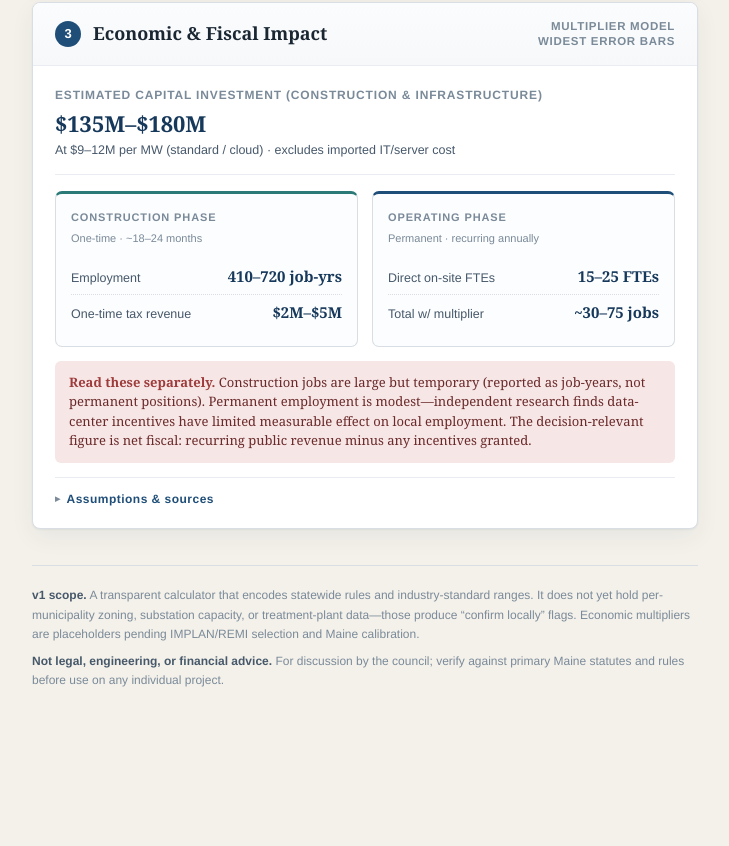
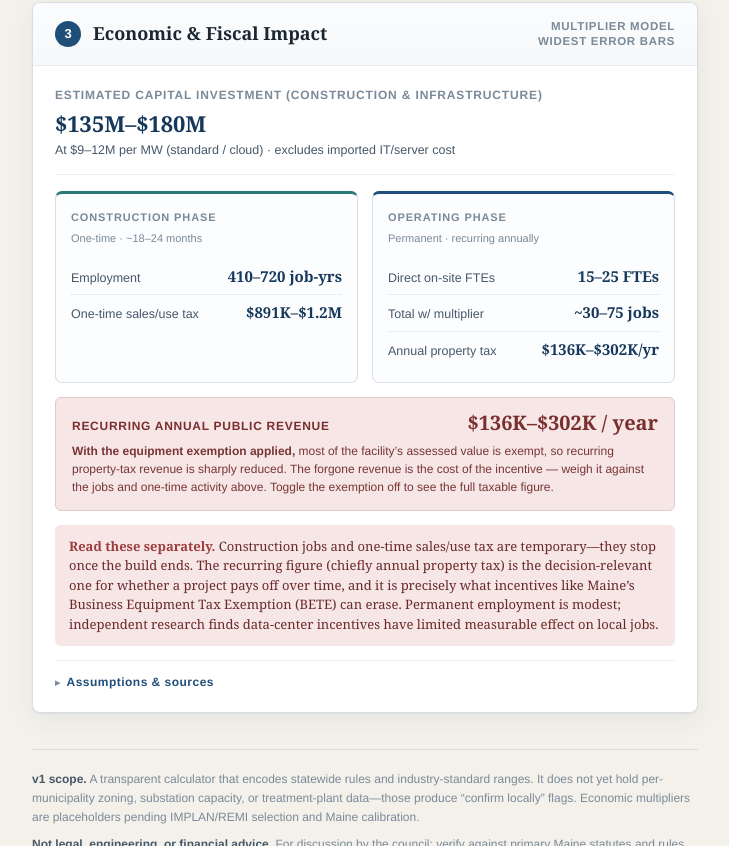
Before and after one commit to dmatz92/data_center_Maine_tool, a plain HTML site: page index.html in a window 1280 px wide. Shown: the part 1919-2765 px from the top of the page, without its empty margins (440-1169 px from the left). Before the commit the page ends 2689 px from the top, so only its background shows below. Drawn offline with Linux system fonts and the light colour scheme.

Commit message:
Update index.html

```diff
--- a/index.html
+++ b/index.html
@@ -201,6 +201,21 @@
   }
   .econ-caveat b { color: var(--red); }
 
+  .netfiscal {
+    margin-top: 14px; padding: 14px 16px; background: var(--green-bg); border-radius: 6px;
+    border: 1px solid #cfe3d2;
+  }
+  .nf-row { display: flex; justify-content: space-between; align-items: baseline; gap: 12px; }
+  .nf-label {
+    font-family: 'Helvetica Neue', Arial, sans-serif; font-size: 12px; font-weight: 700;
+    text-transform: uppercase; letter-spacing: .06em; color: #2c5d34;
+  }
+  .nf-val { font-size: 20px; font-weight: 700; color: #2c5d34; line-height: 1.1; text-align: right; }
+  .nf-note {
+    font-family: 'Helvetica Neue', Arial, sans-serif; font-size: 12px; color: #3f6b46;
+    margin-top: 6px; line-height: 1.5;
+  }
+
   /* expandable sources */
   details.sources { margin-top: 14px; border-top: 1px solid var(--line-soft); padding-top: 12px; }
   details.sources summary {
@@ -311,6 +326,14 @@
         </select>
         <div class="hint">Diesel generators are the main air-permit trigger.</div>
       </div>
+      <div class="field">
+        <label for="exempt">Equipment tax exemption (BETE-style)?</label>
+        <select id="exempt">
+          <option value="yes">Yes &mdash; equipment exempt (typical incentive)</option>
+          <option value="no">No &mdash; fully taxable</option>
+        </select>
+        <div class="hint">Maine&rsquo;s Business Equipment Tax Exemption exempts most business equipment from property tax, and eligible equipment from sales tax. Toggling shows how much public revenue the exemption forgoes.</div>
+      </div>
     </aside>
 
     <!-- RESULTS -->
@@ -400,25 +423,34 @@
               <div class="ph-label">Construction phase</div>
               <div class="ph-sub">One-time &middot; ~18&ndash;24 months</div>
               <div class="ph-row"><span class="ph-k">Employment</span><span class="ph-v" id="cjobs">&mdash;</span></div>
-              <div class="ph-row"><span class="ph-k">One-time tax revenue</span><span class="ph-v" id="ctax">&mdash;</span></div>
+              <div class="ph-row"><span class="ph-k">One-time sales/use tax</span><span class="ph-v" id="ctax">&mdash;</span></div>
             </div>
             <div class="phase operate">
               <div class="ph-label">Operating phase</div>
               <div class="ph-sub">Permanent &middot; recurring annually</div>
               <div class="ph-row"><span class="ph-k">Direct on-site FTEs</span><span class="ph-v" id="ojobs">&mdash;</span></div>
               <div class="ph-row"><span class="ph-k">Total w/ multiplier</span><span class="ph-v" id="ojobstot">&mdash;</span></div>
+              <div class="ph-row"><span class="ph-k">Annual property tax</span><span class="ph-v" id="proptax">&mdash;</span></div>
             </div>
           </div>
+          <div class="netfiscal" id="netfiscal">
+            <div class="nf-row">
+              <span class="nf-label">Recurring annual public revenue</span>
+              <span class="nf-val" id="nfannual">&mdash;</span>
+            </div>
+            <div class="nf-note" id="nfnote"></div>
+          </div>
           <div class="econ-caveat">
-            <b>Read these separately.</b> Construction jobs are large but temporary (reported as job-years, not permanent positions). Permanent employment is modest&mdash;independent research finds data-center incentives have limited measurable effect on local employment. The decision-relevant figure is net fiscal: recurring public revenue minus any incentives granted.
+            <b>Read these separately.</b> Construction jobs and one-time sales/use tax are temporary&mdash;they stop once the build ends. The recurring figure (chiefly annual property tax) is the decision-relevant one for whether a project pays off over time, and it is precisely what incentives like Maine&rsquo;s Business Equipment Tax Exemption (BETE) can erase. Permanent employment is modest; independent research finds data-center incentives have limited measurable effect on local jobs.
           </div>
           <details class="sources">
             <summary>Assumptions &amp; sources</summary>
             <div class="src-body">
               <p><b>Capital cost:</b> Standard/cloud ~$9&ndash;12M per MW; AI-ready ~$20M per MW (2025&ndash;26 industry benchmarks). Shown figure is the construction-and-infrastructure portion, separate from imported IT/server cost.</p>
-              <p><b>Construction jobs:</b> Illustrative multiplier on construction spend, expressed as <b>job-years</b> over the build. Replace with Maine-calibrated IMPLAN or REMI multipliers before relying on these.</p>
-              <p><b>Operating jobs:</b> Direct FTEs scale modestly with MW (data centers are not labor-intensive to run); total applies an indirect/induced multiplier. Placeholder multipliers pending model selection.</p>
-              <p><b>Model choice pending:</b> IMPLAN (accessible, data-center sector detail) vs. REMI (dynamic multi-decade fiscal). Worked templates: Maryland (IMPLAN), New York/Micron (REMI, reported ~2.0 fiscal benefit-cost ratio).</p>
+              <p><b>One-time sales/use tax:</b> Maine&rsquo;s general sales/use rate is 5.5% statewide (no local sales tax). Applied here to the taxable-materials share of construction spend (assumed ~40%; labor is not taxed). <b>If the equipment exemption applies</b>, most machinery/equipment purchases are sales-tax exempt, sharply reducing this figure.</p>
+              <p><b>Annual property tax:</b> Estimated as assessed value &times; mill rate. Assessment ratio assumed ~70% of capital value; mill rate range ~12&ndash;20 per $1,000 (rural to urban Maine). <b>Maine&rsquo;s Business Equipment Tax Exemption (BETE)</b> exempts most business equipment from property tax&mdash;and a data center&rsquo;s value is overwhelmingly equipment&mdash;so the exemption toggle dramatically changes this line.</p>
+              <p><b>Why the toggle matters:</b> Because a data center&rsquo;s assessed value is mostly equipment, BETE-style exemptions can move recurring property-tax revenue close to zero. This is the central fiscal trade-off the council should weigh; the toggle lets you see both ends.</p>
+              <p><b>Net-fiscal &amp; jobs:</b> Multipliers are placeholders pending IMPLAN/REMI selection and Maine calibration. Worked templates: Maryland (IMPLAN), New York/Micron (REMI, reported ~2.0 fiscal benefit-cost ratio).</p>
             </div>
           </details>
         </div>
@@ -459,7 +491,11 @@
   function fmt(n){ return n.toLocaleString('en-US'); }
   function money(m){ // m in $millions
     if (m >= 1000) return "$" + (m/1000).toFixed(m/1000>=10?1:2) + "B";
-    return "$" + Math.round(m) + "M";
+    if (m >= 10) return "$" + Math.round(m) + "M";
+    if (m >= 1) return "$" + m.toFixed(1) + "M";
+    if (m >= 0.1) return "$" + Math.round(m*1000) + "K";
+    if (m > 0) return "<$100K";
+    return "$0";
   }
   function range(arr){ return arr[0] + "\u2013" + arr[1]; }
 
@@ -565,19 +601,53 @@
     document.getElementById('caprange').textContent = "At $" + range(CAP[type]) + "M per MW (" + (type==="ai"?"AI-ready / high-density":"standard / cloud") + ") \u00B7 excludes imported IT/server cost";
 
     var capMid = (capLo+capHi)/2;
-    // illustrative construction job-years: ~3.5 job-years per $1M construction spend
+    // illustrative construction job-years: ~3-4 job-years per $1M construction spend
     var cjobsLo = Math.round(capLo*3.0/10)*10, cjobsHi = Math.round(capHi*4.0/10)*10;
     document.getElementById('cjobs').textContent = fmt(cjobsLo) + "\u2013" + fmt(cjobsHi) + " job-yrs";
-    // one-time tax: rough 1.5-2.5% of construction spend
-    document.getElementById('ctax').textContent = money(capLo*0.015) + "\u2013" + money(capHi*0.025);
+
+    // --- TAX LOGIC ---
+    var exempt = document.getElementById('exempt').value === "yes";
+    // One-time sales/use tax: 5.5% Maine rate on taxable-materials share of construction.
+    // ~40% of construction spend is taxable materials (labor untaxed). Exemption strips most equipment.
+    var SUT = 0.055, taxableShare = exempt ? 0.12 : 0.40;
+    var sutLo = capLo * taxableShare * SUT, sutHi = capHi * taxableShare * SUT; // $M
+    document.getElementById('ctax').textContent = money(sutLo) + "\u2013" + money(sutHi);
+
+    // Annual property tax: assessed value (~70% of capital) x mill rate (12-20 per $1,000).
+    // BETE exempts most business equipment; a data center's value is mostly equipment, so
+    // exemption leaves only a small building/land base taxable.
+    var assessRatio = 0.70;
+    var millLo = 0.012, millHi = 0.020;
+    var taxableValueShare = exempt ? 0.12 : 1.0; // most value is equipment -> exempt
+    var ptLo = capLo * assessRatio * taxableValueShare * millLo; // $M/yr
+    var ptHi = capHi * assessRatio * taxableValueShare * millHi;
+    document.getElementById('proptax').textContent = money(ptLo) + "\u2013" + money(ptHi) + "/yr";
+
     // operating FTEs: modest, scales sublinearly with MW
     var oLo = Math.max(15, Math.round(mw*0.25/5)*5), oHi = Math.max(25, Math.round(mw*0.5/5)*5);
     document.getElementById('ojobs').textContent = oLo + "\u2013" + oHi + " FTEs";
     var multLo = Math.round(oLo*2.0), multHi = Math.round(oHi*3.0);
     document.getElementById('ojobstot').textContent = "~" + multLo + "\u2013" + multHi + " jobs";
+
+    // Net-fiscal: recurring annual public revenue (property tax is the dominant recurring line)
+    document.getElementById('nfannual').textContent = money(ptLo) + "\u2013" + money(ptHi) + " / year";
+    var nf = document.getElementById('netfiscal'), nfn = document.getElementById('nfnote');
+    if (exempt) {
+      nf.style.background = "#f6e6e6"; nf.style.borderColor = "#e3c9c9";
+      document.querySelector('.nf-label').style.color = "#7a2e2e";
+      document.getElementById('nfannual').style.color = "#7a2e2e";
+      nfn.style.color = "#7a3535";
+      nfn.innerHTML = "<b>With the equipment exemption applied,</b> most of the facility&rsquo;s assessed value is exempt, so recurring property-tax revenue is sharply reduced. The forgone revenue is the cost of the incentive \u2014 weigh it against the jobs and one-time activity above. Toggle the exemption off to see the full taxable figure.";
+    } else {
+      nf.style.background = "#e7f1e8"; nf.style.borderColor = "#cfe3d2";
+      document.querySelector('.nf-label').style.color = "#2c5d34";
+      document.getElementById('nfannual').style.color = "#2c5d34";
+      nfn.style.color = "#3f6b46";
+      nfn.innerHTML = "Full taxable scenario (no equipment exemption). This recurring property-tax revenue is the figure most relevant to whether the project pays off over time. Toggle the exemption on to see how much an incentive would forgo.";
+    }
   }
 
-  ['mw','cooling','muni','type','gen'].forEach(function(id){
+  ['mw','cooling','muni','type','gen','exempt'].forEach(function(id){
     document.getElementById(id).addEventListener('input', compute);
   });
   compute();
```
